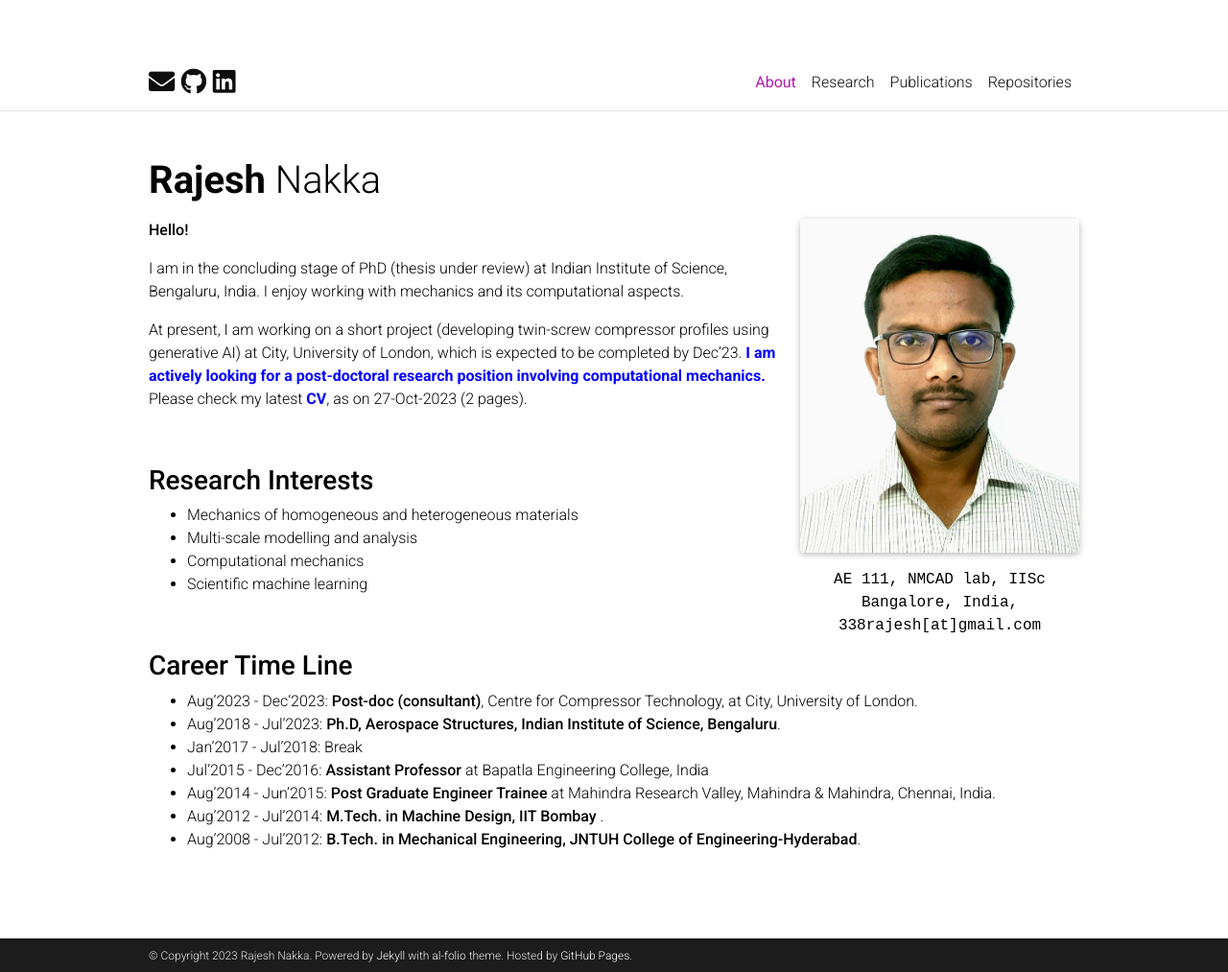
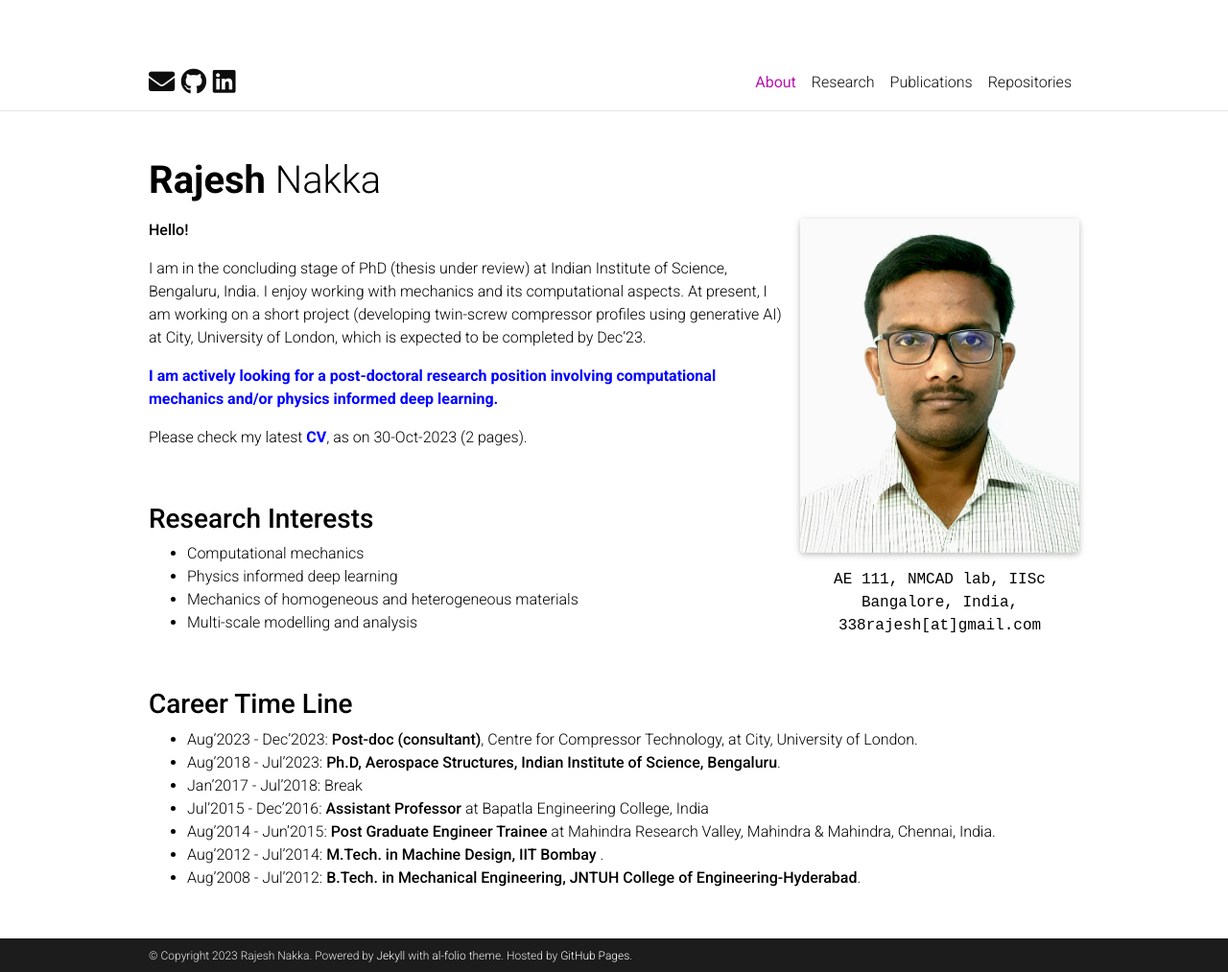
Before and after one commit to 338rajesh/338rajesh.github.io, a Jekyll site: the page built from _pages/about.md, in a window 1280 px wide and 1013 px high. Shown: the whole window at 96% size. Built offline with Jekyll 4.4.1, drawn with Linux system fonts in a browser that asks for light colours; comment, search, counter and statistics services are not loaded; a style sheet for code colours, icons or effects is not loaded.

Commit message:
updated resume and introduction

```diff
--- a/_pages/about.md
+++ b/_pages/about.md
@@ -23,19 +23,20 @@ social: false  # includes social icons at the bottom of the page
 **Hello!**
 
  I am in the concluding stage of PhD (thesis under review) at Indian Institute of Science, Bengaluru, India. I enjoy working with mechanics and its computational aspects.
+ At present, I am working on a short project (developing twin-screw compressor profiles using generative AI) at City, University of London, which is expected to be completed by Dec'23.
 
+<span style="color: blue; font-weight: bold;">I am actively looking for a post-doctoral research position involving computational mechanics and/or physics informed deep learning.</span>
 
- At present, I am working on a short project (developing twin-screw compressor profiles using generative AI) at City, University of London, which is expected to be completed by Dec'23.
-<span style="color: blue; font-weight: bold;">I am actively looking for a post-doctoral research position involving computational mechanics.</span> Please check my latest [<span style="color: blue; font-weight: bold;">CV</span>](/assets/pdf/resume_27102023.pdf), as on 27-Oct-2023  (2 pages).
+Please check my latest [<span style="color: blue; font-weight: bold;">CV</span>](/assets/pdf/resume.pdf), as on 30-Oct-2023  (2 pages).
 
 <br>
 
 ### **Research Interests**
 
+* Computational mechanics
+* Physics informed deep learning
 * Mechanics of homogeneous and heterogeneous materials
 * Multi-scale modelling and analysis
-* Computational mechanics
-* Scientific machine learning
 
 <br>
 ### **Career Time Line**
@@ -47,16 +48,3 @@ social: false  # includes social icons at the bottom of the page
 * Aug'2014 - Jun'2015: **Post Graduate Engineer Trainee** at Mahindra Research Valley, Mahindra & Mahindra, Chennai, India.
 * Aug'2012 - Jul'2014: **M.Tech. in Machine Design, IIT Bombay** .
 * Aug'2008 - Jul'2012: **B.Tech. in Mechanical Engineering, JNTUH College of Engineering-Hyderabad**.
-
-
-<!-- ### **Education**
-
-* 2018 - 2023 **Ph.D, Aerospace Structures, Indian Institute of Science**.
-* 2012 - 2014 **M.Tech. in Machine Design, IIT Bombay** .
-* 2008 - 2012 **B.Tech. in Mechanical Engineering, JNTUH College of Engineering-Hyderabad**.
-
-### **Employment**
-
-* Aug'2023 - Dec'2023: Developing twin-screw compressor rotor profiles using genertive AI.
-* July'2015 - Nov'2016: **Assistant Professor** at Bapatla Engineering College, India
-* Aug'2014 - Jun'2015: **Post Graduate Engineer Trainee** at Mahindra Research Valley, Mahindra & Mahindra, Chennai, India. -->
```
Also changed, not shown: _pages/research.md (+1 -1 lines), 2 other files.
